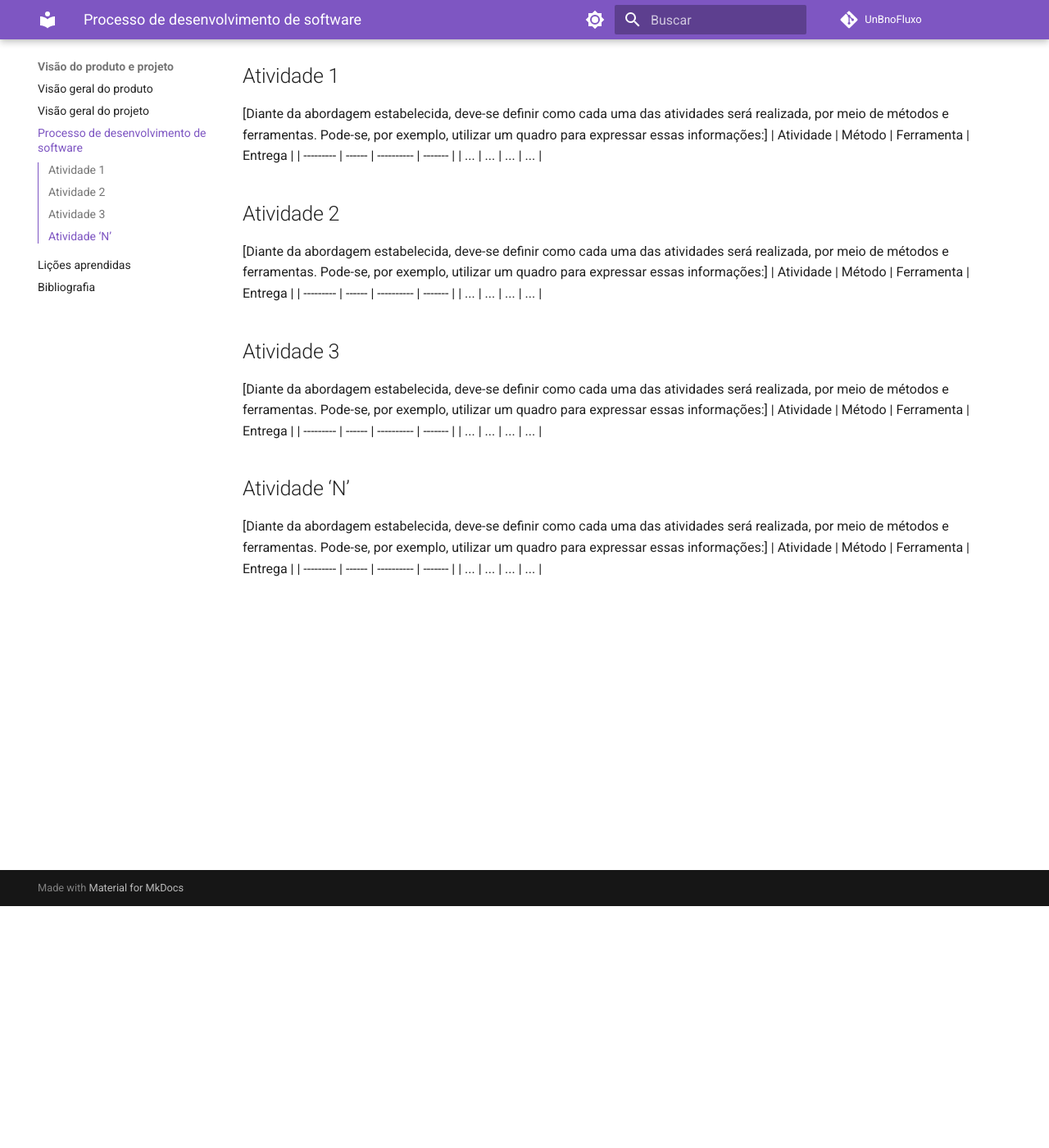
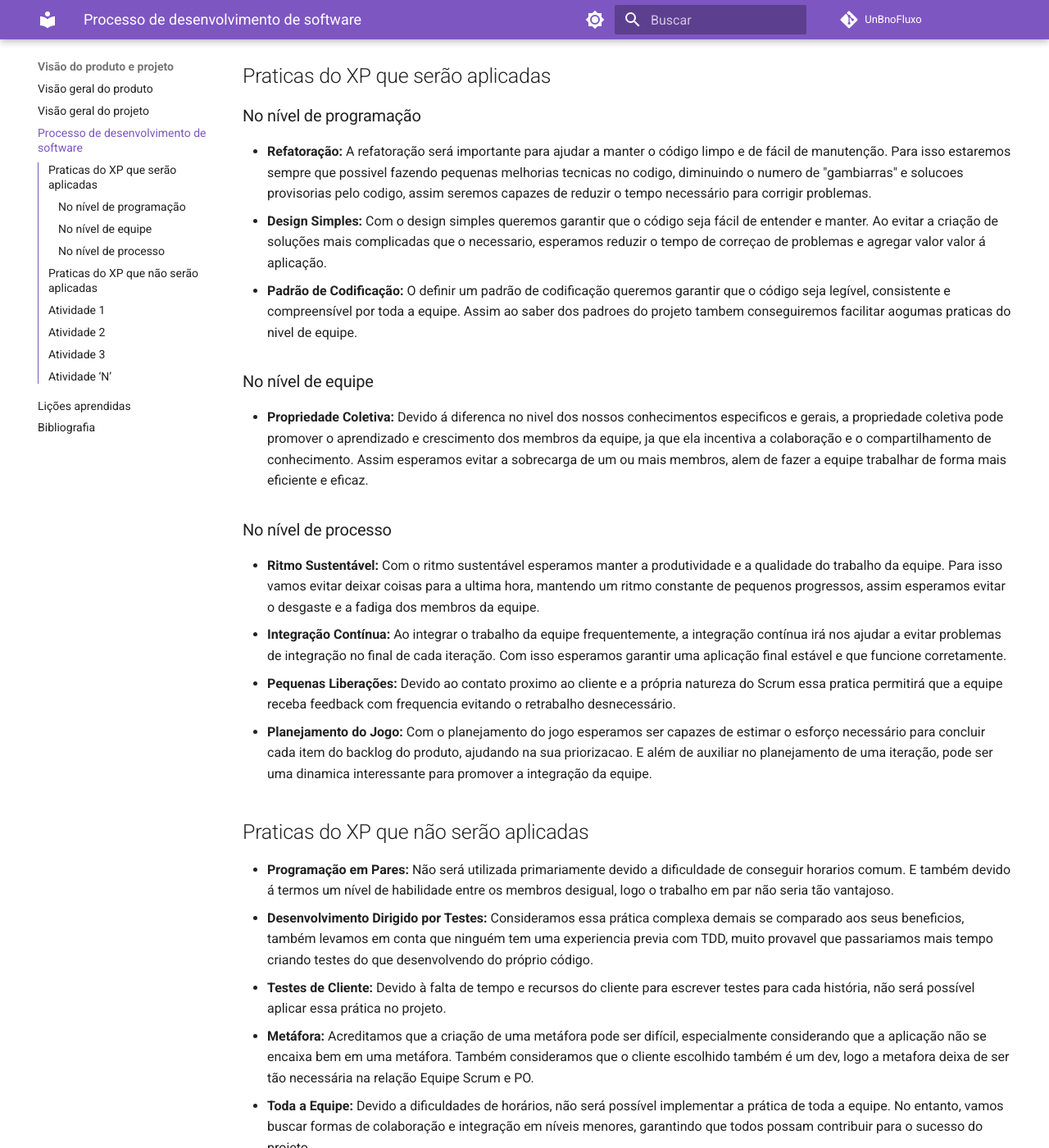
Before and after one commit to mdsreq-fga-unb/2023.1-UnBnoFluxo, an MkDocs documentation site: the page built from docs/VisaoProdutoEProjeto/ProcessoDeDesenvolvimentoDeSoftware.md, in a window 1280 px wide and 1400 px high, scrolled down 295 px. Shown: the whole window at 82% size. Built offline with MkDocs 1.6.1 and Material for MkDocs 9.7.7, drawn with Linux system fonts in a browser that asks for light colours; comment, search, counter and statistics services are not loaded; some of the changed text lies outside the part shown.

Commit message:
praticas do xp

```diff
--- a/docs/VisaoProdutoEProjeto/ProcessoDeDesenvolvimentoDeSoftware.md
+++ b/docs/VisaoProdutoEProjeto/ProcessoDeDesenvolvimentoDeSoftware.md
@@ -3,6 +3,32 @@
 Cabe destacar aqui que, não é intenção desta seção ser definitiva ou prescritiva, mas, sim, orientadora.
 Também, não é objetivo desta seção ser detalhista e, sim, objetiva e resumida, de forma que a equipe possa utilizá-la como um guia.
 Deve-se também, apresentado um diagrama ilustrando o fluxo de trabalho a ser realizado.]
+
+## Praticas do XP que serão aplicadas
+
+### No nível de programação
+- **Refatoração:** A refatoração será importante para ajudar a manter o código limpo e de fácil de manutenção. Para isso estaremos sempre que possivel fazendo pequenas melhorias tecnicas no codigo, diminuindo o numero de "gambiarras" e solucoes provisorias pelo codigo, assim seremos capazes de reduzir o tempo necessário para corrigir problemas.
+- **Design Simples:** Com o design simples queremos garantir que o código seja fácil de entender e manter. Ao evitar a criação de soluções mais complicadas que o necessario, esperamos reduzir o tempo de correçao de problemas e agregar valor valor á aplicação.
+- **Padrão de Codificação:** O definir um padrão de codificação queremos garantir que o código seja legível, consistente e compreensível por toda a equipe. Assim ao saber dos padroes do projeto tambem conseguiremos facilitar aogumas praticas do nivel de equipe.
+
+### No nível de equipe
+- **Propriedade Coletiva:** Devido á diferenca no nivel dos nossos conhecimentos especificos e gerais, a propriedade coletiva pode promover o aprendizado e crescimento dos membros da equipe, ja que ela incentiva a colaboração e o compartilhamento de conhecimento. Assim esperamos evitar a sobrecarga de um ou mais membros, alem de fazer a equipe trabalhar de forma mais eficiente e eficaz.
+
+### No nível de processo
+- **Ritmo Sustentável:** Com o ritmo sustentável esperamos manter a produtividade e a qualidade do trabalho da equipe. Para isso vamos evitar deixar coisas para a ultima hora, mantendo um ritmo constante de pequenos progressos, assim esperamos evitar o desgaste e a fadiga dos membros da equipe.
+- **Integração Contínua:** Ao integrar o trabalho da equipe frequentemente, a integração contínua irá nos ajudar a evitar problemas de integração no final de cada iteração. Com isso esperamos garantir uma aplicação final estável e que funcione corretamente.
+- **Pequenas Liberações:** Devido ao contato proximo ao cliente e a própria natureza do Scrum essa pratica permitirá que a equipe receba feedback com frequencia evitando o retrabalho desnecessário.
+- **Planejamento do Jogo:** Com o planejamento do jogo esperamos ser capazes de estimar o esforço necessário para concluir cada item do backlog do produto, ajudando na sua priorizacao. E além de auxiliar no planejamento de uma iteração, pode ser uma dinamica interessante para promover a integração da equipe.
+
+
+## Praticas do XP que não serão aplicadas
+
+- **Programação em Pares:** Não será utilizada primariamente devido a dificuldade de conseguir horarios comum. E também devido á termos um nível de habilidade entre os membros desigual, logo o trabalho em par não seria tão vantajoso.
+- **Desenvolvimento Dirigido por Testes:** Consideramos essa prática complexa demais se comparado aos seus beneficios, também levamos em conta que ninguém tem uma experiencia previa com TDD, muito provavel que passariamos mais tempo criando testes do que desenvolvendo do próprio código.
+- **Testes de Cliente:** Devido à falta de tempo e recursos do cliente para escrever testes para cada história, não será possível aplicar essa prática no projeto.
+- **Metáfora:** Acreditamos que a criação de uma metáfora pode ser difícil, especialmente considerando que a aplicação não se encaixa bem em uma metáfora. Também consideramos que o cliente escolhido também é um dev, logo a metafora deixa de ser tão necessária na relação Equipe Scrum e PO.
+- **Toda a Equipe:** Devido a dificuldades de horários, não será possível implementar a prática de toda a equipe. No entanto, vamos buscar formas de colaboração e integração em níveis menores, garantindo que todos possam contribuir para o sucesso do projeto.
+
 
 ## Atividade 1
 [Diante da abordagem estabelecida, deve-se definir como cada uma das atividades será realizada, por meio de métodos e ferramentas. Pode-se, por exemplo, utilizar um quadro para expressar essas informações:]
```
